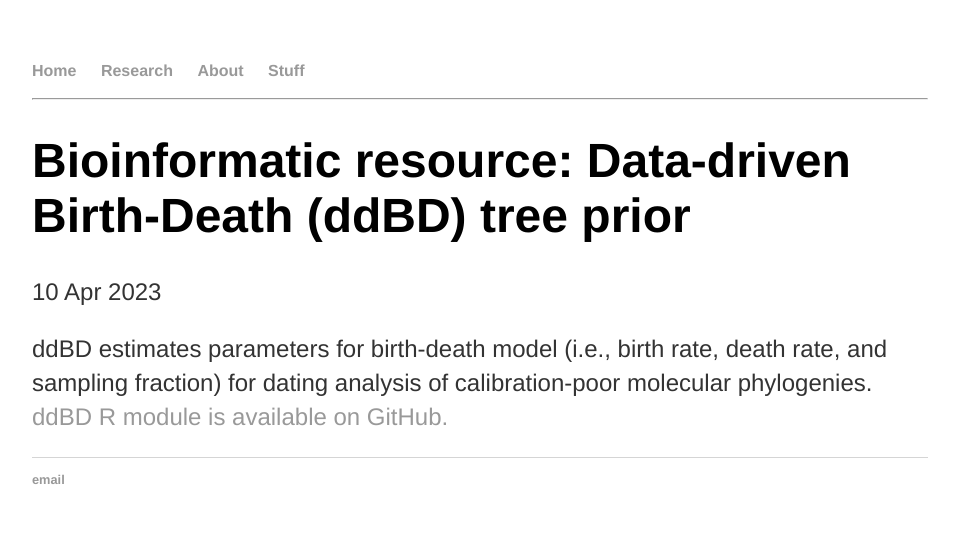
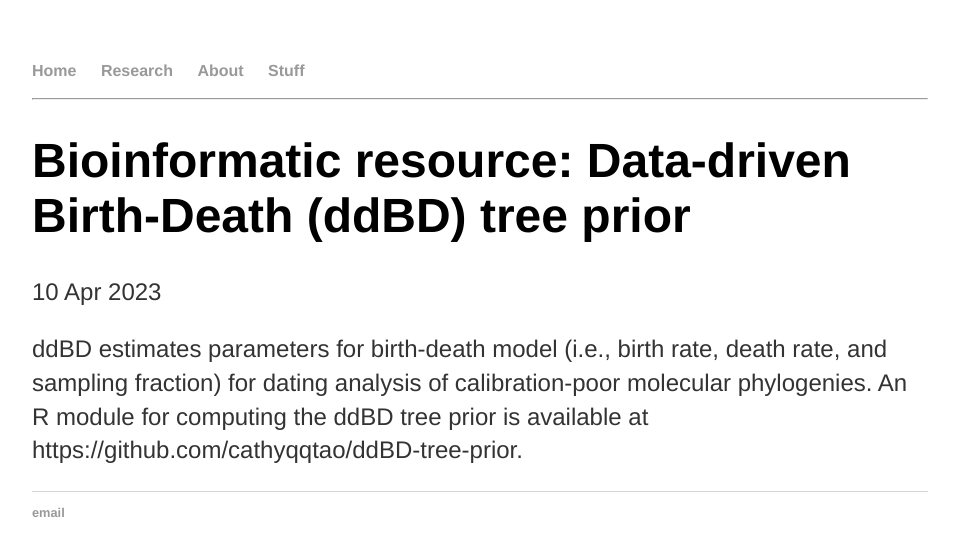
Before and after one commit to josebarbamontoya/josebarbamontoya.github.io, a Jekyll site: the page built from _posts/2023-04-10-ddbd-tree-prior.md, in a window 1280 px wide. Shown: the top 556 px of the page, without its empty margins (160-1119 px from the left). Built offline with Jekyll 4.4.1, drawn with Linux system fonts in a browser that asks for light colours.

Commit message:
Update 2023-04-10-ddbd-tree-prior.md

```diff
--- a/_posts/2023-04-10-ddbd-tree-prior.md
+++ b/_posts/2023-04-10-ddbd-tree-prior.md
@@ -3,4 +3,4 @@ layout: post
 title: "Bioinformatic resource: Data-driven Birth-Death (ddBD) tree prior"
 date: 2023-04-10
 ---
-ddBD estimates parameters for birth-death model (i.e., birth rate, death rate, and sampling fraction) for dating analysis of calibration-poor molecular phylogenies. <a href="https://github.com/josebarbamontoya/ddBD-tree-prior"> ddBD R module is available on GitHub.</a>
+ddBD estimates parameters for birth-death model (i.e., birth rate, death rate, and sampling fraction) for dating analysis of calibration-poor molecular phylogenies. An R module for computing the ddBD tree prior is available at https://github.com/cathyqqtao/ddBD-tree-prior.
```
